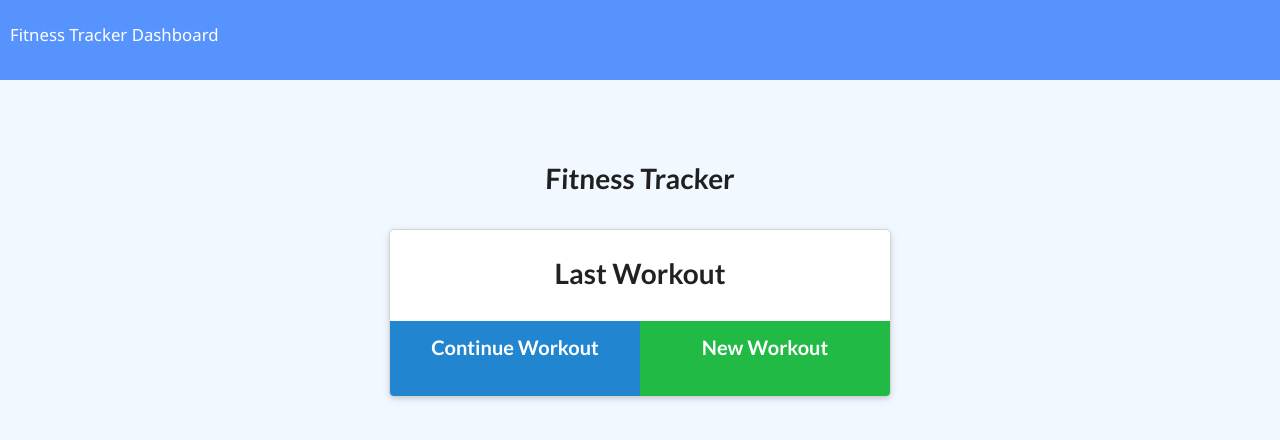
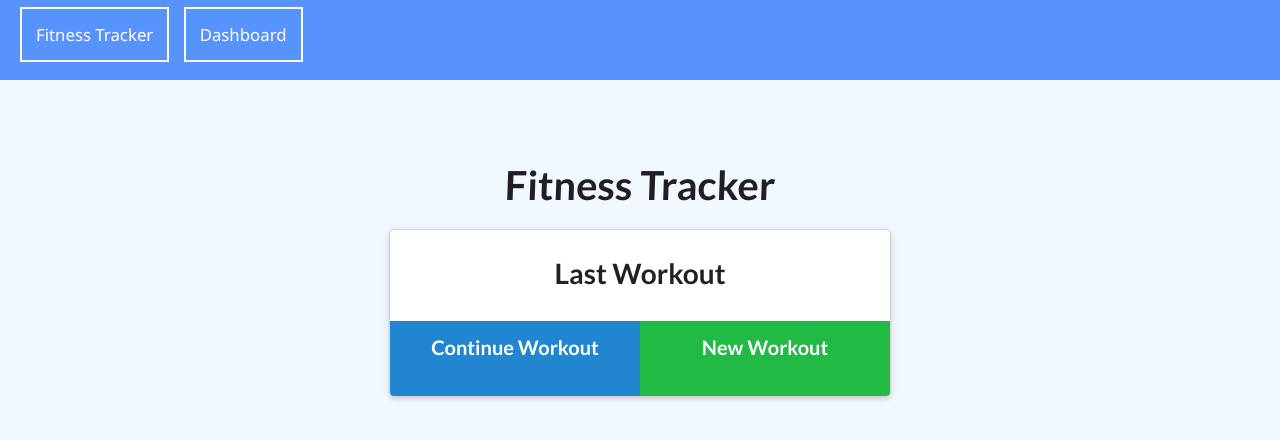
Before and after one commit to a-thread/Personal-Trainer, a website: page public/index.html in a window 1280 px wide. Drawn offline with nearby package versions, Linux system fonts and the light colour scheme; no server answers.

Commit message:
updating styling for nav

```diff
--- a/public/css/style.css
+++ b/public/css/style.css
@@ -30,7 +30,14 @@ a:hover,
 a:active,
 a:visited {
   text-decoration: none;
+  color: darkgrey;
   color: inherit;
+  padding: 1rem;
+  margin-left: 10px;
+  border: 2px solid white;
+}
+
+a.fitness {
 }
 
 header {
@@ -42,6 +49,10 @@ header {
 
 header h1 {
   transform: skewX(-2deg);
+}
+
+h1 {
+  font-size: 40px;
 }
 
 select {
```
